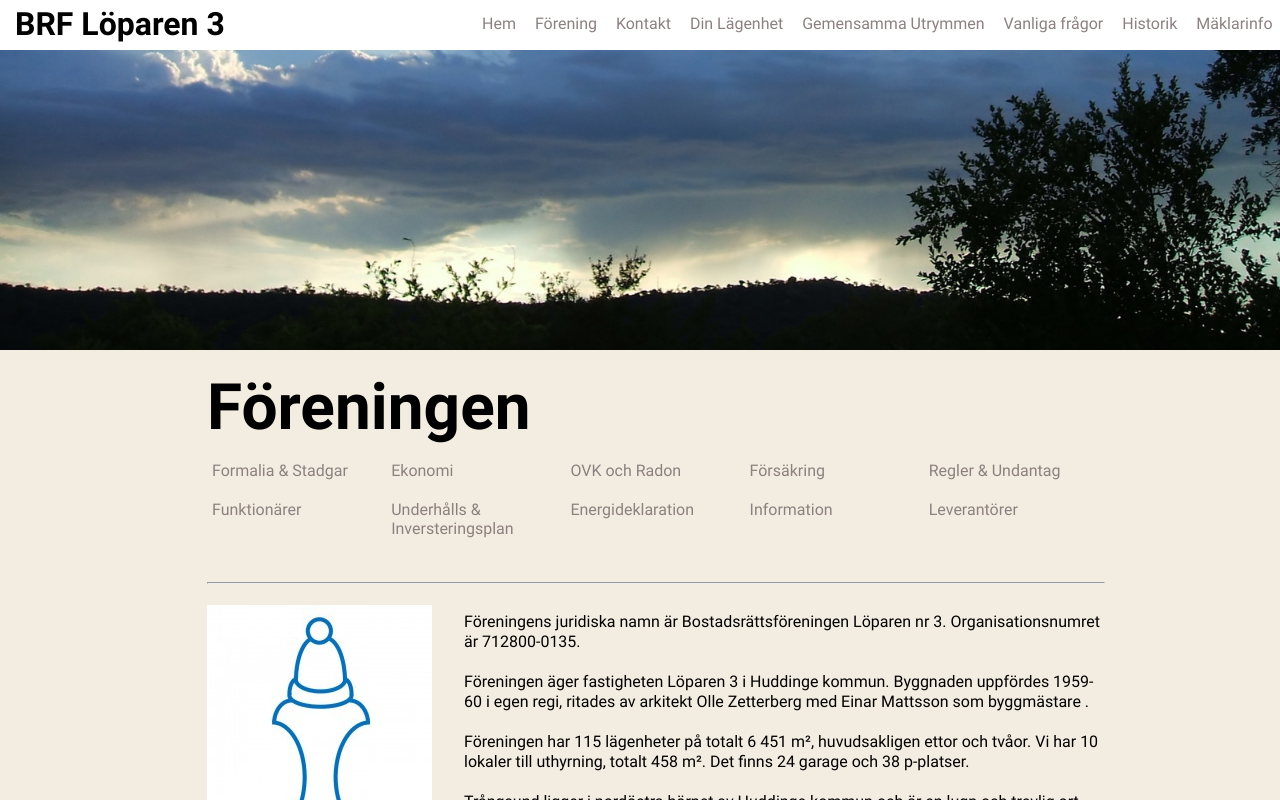
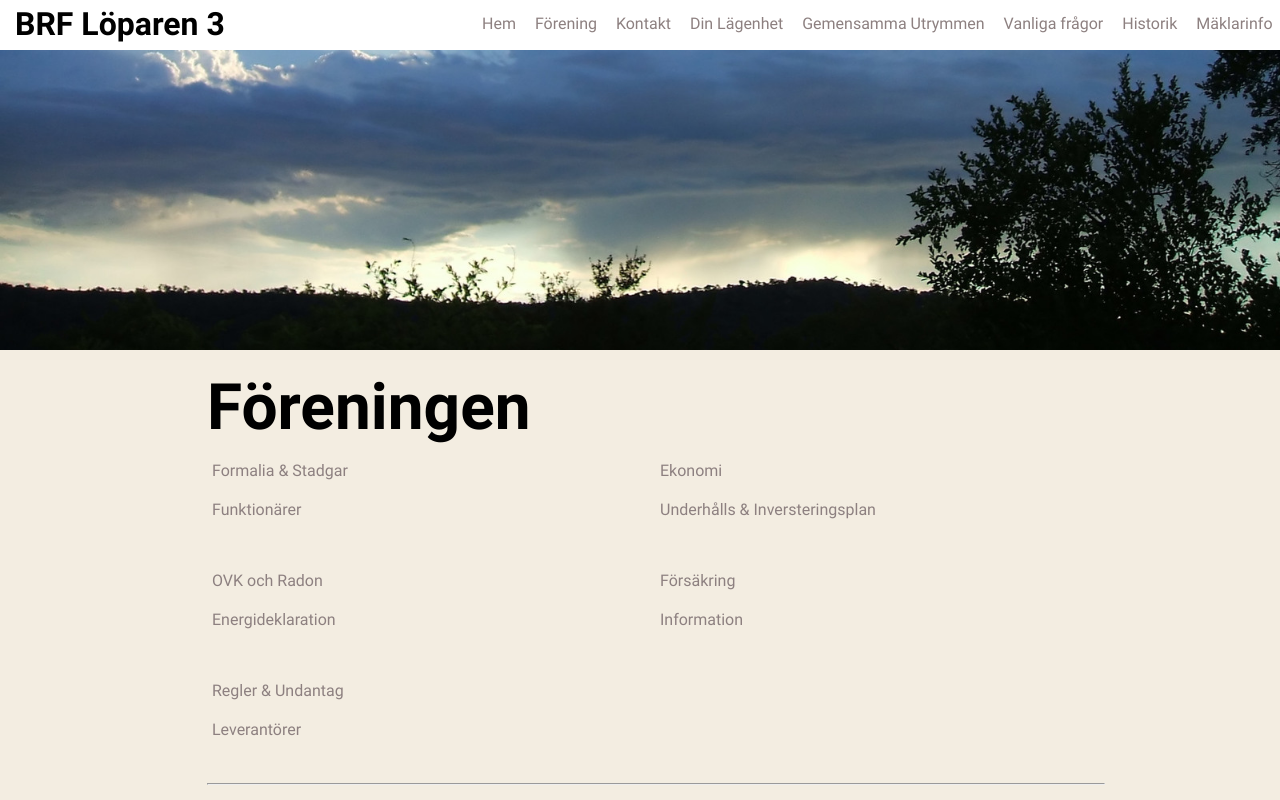
Before and after one commit to Juhlinus/bostadsratts-design, a plain HTML site: page forening.html in a window 1280 px wide. Drawn offline with Linux system fonts and the light colour scheme.

Commit message:
Fixed submenu

```diff
--- a/forening.html
+++ b/forening.html
@@ -36,23 +36,23 @@
 				<article>
 					<h1>Föreningen</h1>
 					<div class="post-body">
-						<ul class="divide-20">
+						<ul class="divide-50">
 							<li><a href="#formalia">Formalia & Stadgar</a></li>
 							<li><a href="#funktionarer">Funktionärer</a></li>
 						</ul>
-						<ul class="divide-20">
+						<ul class="divide-50">
 							<li><a href="#ekonomi">Ekonomi</a></li>
 							<li><a href="#">Underhålls & Inversteringsplan</a></li>
 						</ul>
-						<ul class="divide-20">
+						<ul class="divide-50">
 							<li><a href="#">OVK och Radon</a></li>
 							<li><a href="#">Energideklaration</a></li>
 						</ul>
-						<ul class="divide-20">
+						<ul class="divide-50">
 							<li><a href="#">Försäkring</a></li>
 							<li><a href="#">Information</a></li>
 						</ul>
-						<ul class="divide-20">
+						<ul class="divide-100">
 							<li><a href="#">Regler & Undantag</a></li>
 							<li><a href="#">Leverantörer</a></li>
 						</ul>
```
